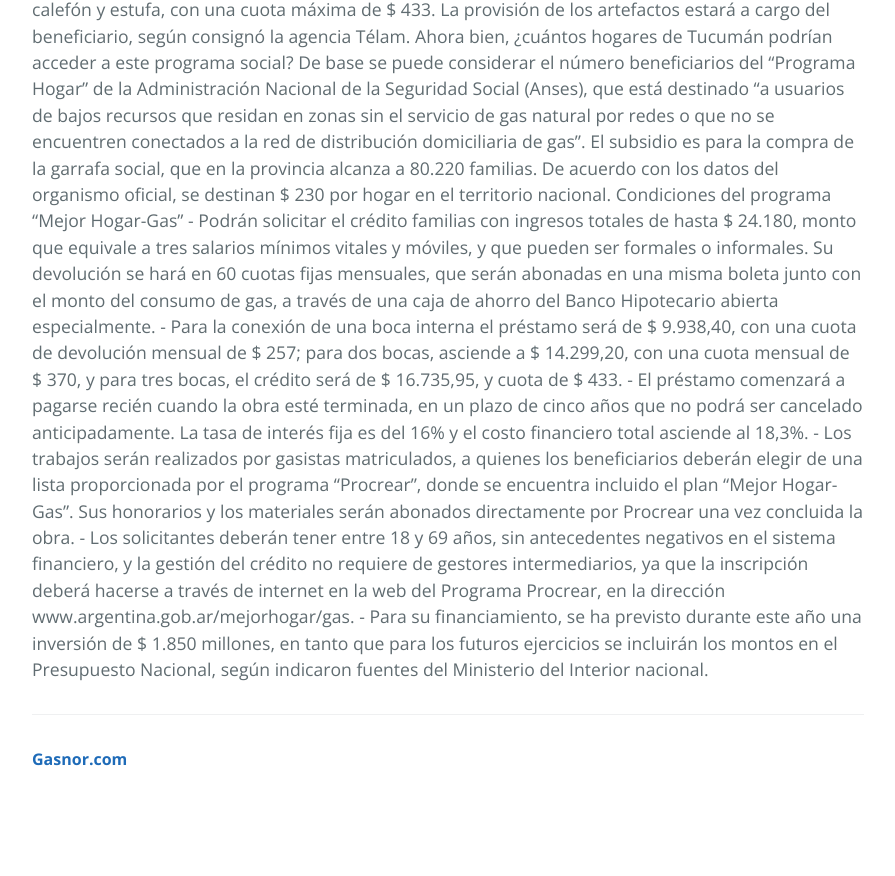
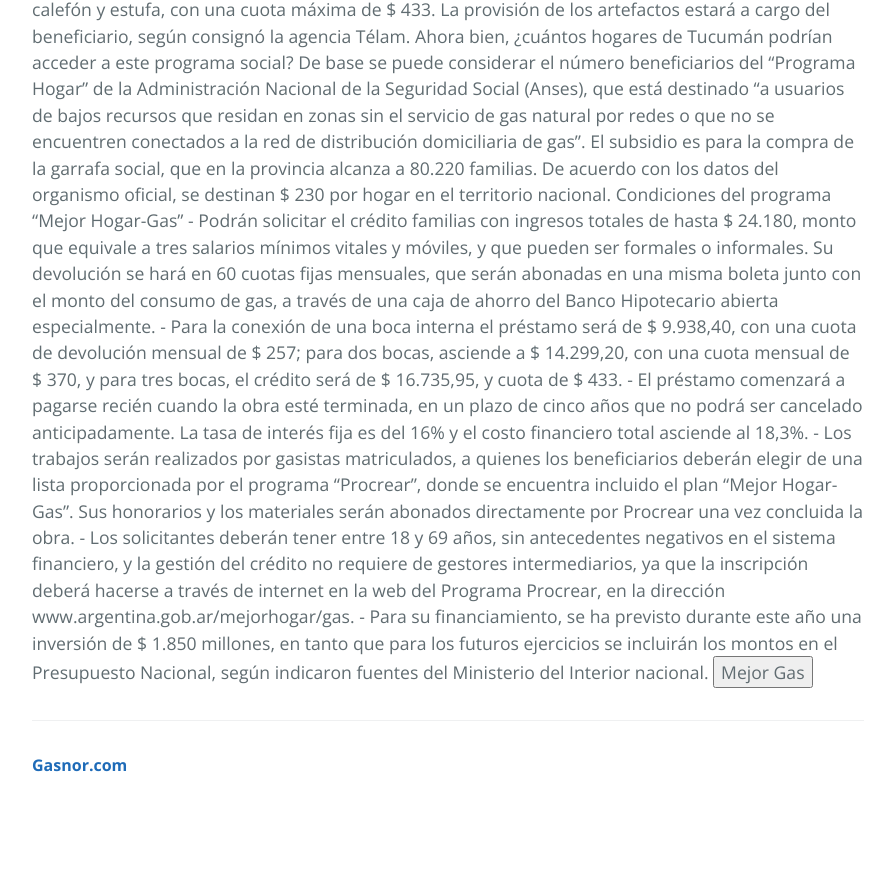
Before and after one commit to avilaroman/gasnor.com.ar, a plain HTML site: page index.html in a window 1280 px wide. Shown: the part 987-1863 px from the top of the page, without its empty margins (192-1087 px from the left). Drawn offline with nearby package versions, Linux system fonts and the light colour scheme.

Commit message:
mejor gas link boton

```diff
--- a/index.html
+++ b/index.html
@@ -63,6 +63,7 @@ Condiciones del programa “Mejor Hogar-Gas”
 - Los solicitantes deberán tener entre 18 y 69 años, sin antecedentes negativos en el sistema financiero, y la gestión del crédito no requiere de gestores intermediarios, ya que la inscripción deberá hacerse a través de internet en la web del Programa Procrear, en la dirección www.argentina.gob.ar/mejorhogar/gas.
 - Para su financiamiento, se ha previsto durante este año una inversión de $ 1.850 millones, en tanto que para los futuros ejercicios se incluirán los montos en el Presupuesto Nacional, según indicaron fuentes del Ministerio del Interior nacional.
 
+	    <button onclick="window.location.href='https://www.argentina.gob.ar/mejorhogar/gas'">Mejor Gas</button>
       <footer class="site-footer">
         <span class="site-footer-owner"><a href="https://gasnor.com">Gasnor.com</a></span>
 	<script async src="//pagead2.googlesyndication.com/pagead/js/adsbygoogle.js"></script>
```
